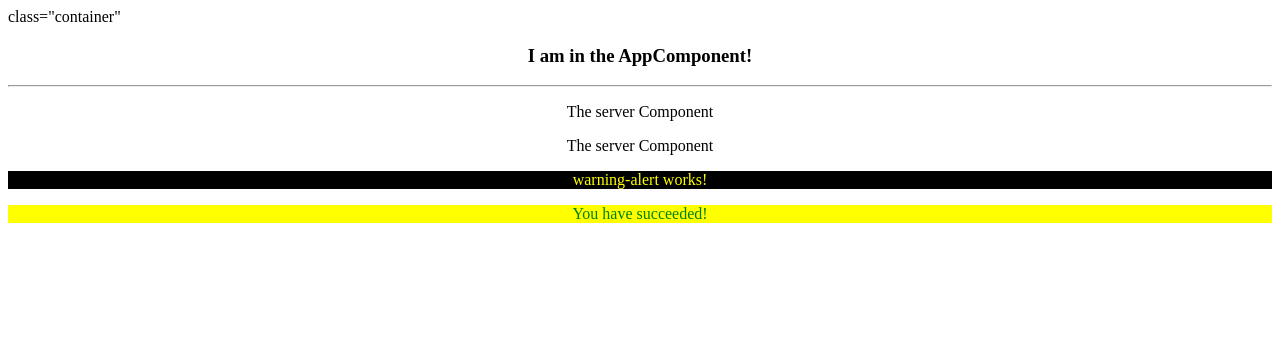
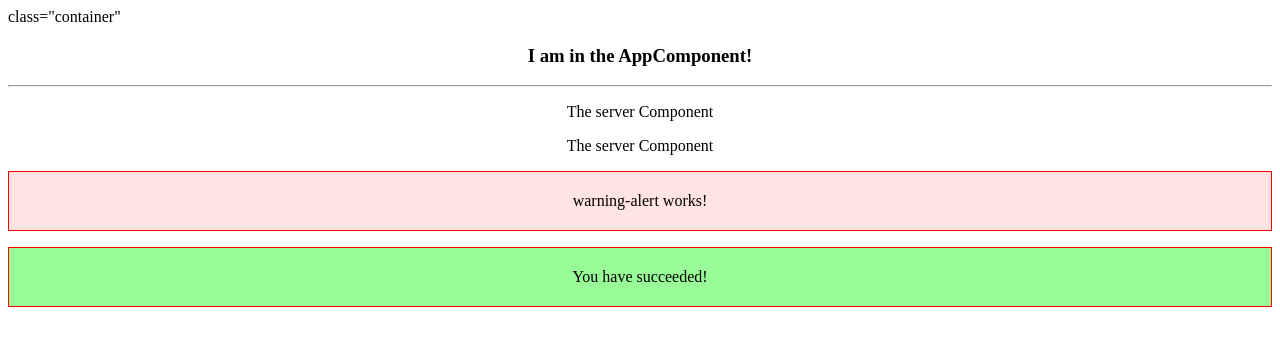
Before and after one commit to hillaryskye/angular7-app, an Angular app: page / in a window 1280 px wide. Shown: the top 346 px of the page. Built offline with nearby package versions, Linux system fonts and the light colour scheme.

Commit message:
Changed styling for alerts

```diff
--- a/src/app/success-alert/success-alert.component.css
+++ b/src/app/success-alert/success-alert.component.css
@@ -1,6 +1,7 @@
 .success {
-    color: green;
-    background: yellow;
+    padding: 20px;
+    background: palegreen;
+    border: 1px solid red;;
 }
 .center {
     text-align: center;
--- a/src/app/warning-alert/warning-alert.component.css
+++ b/src/app/warning-alert/warning-alert.component.css
@@ -1,4 +1,5 @@
 .alert {
-    color: yellow;
-    background: black;
+    padding: 20px;
+    background: mistyrose;
+    border: 1px solid red;;
 }
```
